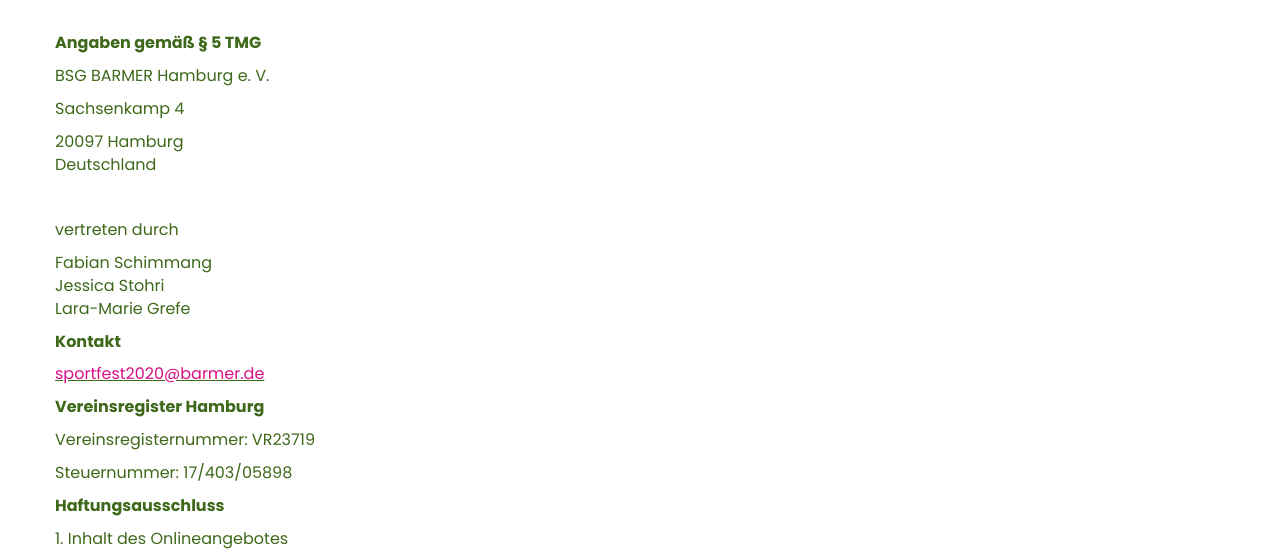
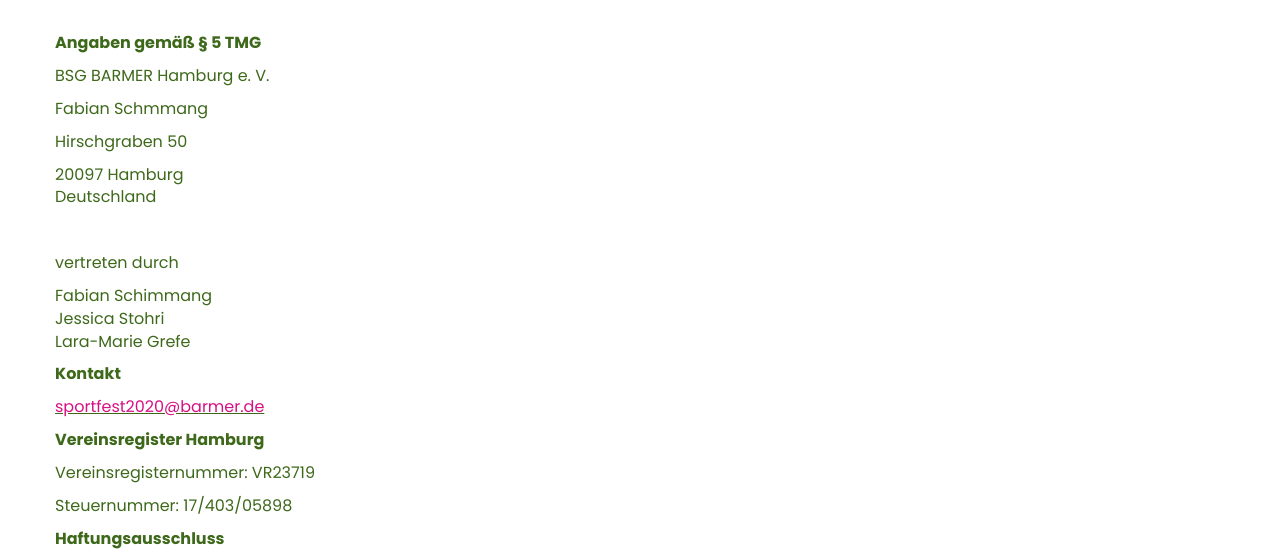
Before and after one commit to Lhyna/Sportfest.github.io, a plain HTML site: page impressum.html in a window 1280 px wide. Shown: the part 245-800 px from the top of the page. Drawn offline with Linux system fonts and the light colour scheme.

Commit message:
anschrift angepasst

```diff
--- a/impressum.html
+++ b/impressum.html
@@ -87,7 +87,8 @@
                         <span></span></span></p>
                         <p ><span >BSG BARMER Hamburg e. V.
                         <span></span></span></p>
-                        <p ><span >Sachsenkamp 4<span></span></span></p>
+                        <p ><span >Fabian Schmmang<span></span></span></p>
+                        <p>Hirschgraben 50</p>
                         <p ><span >20097 Hamburg<br>
                         Deutschland <span></span></span></p>
                         <p ><span ><span>&nbsp;</span></span></p>
```
